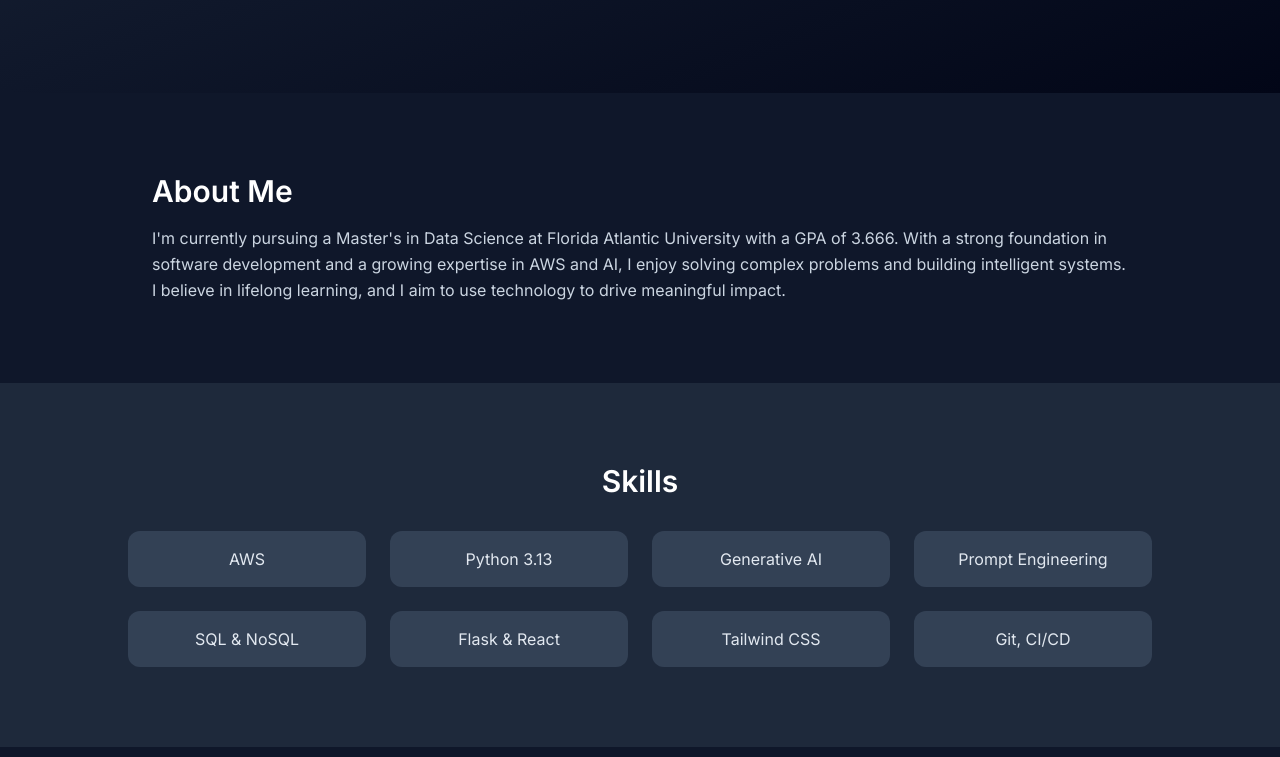
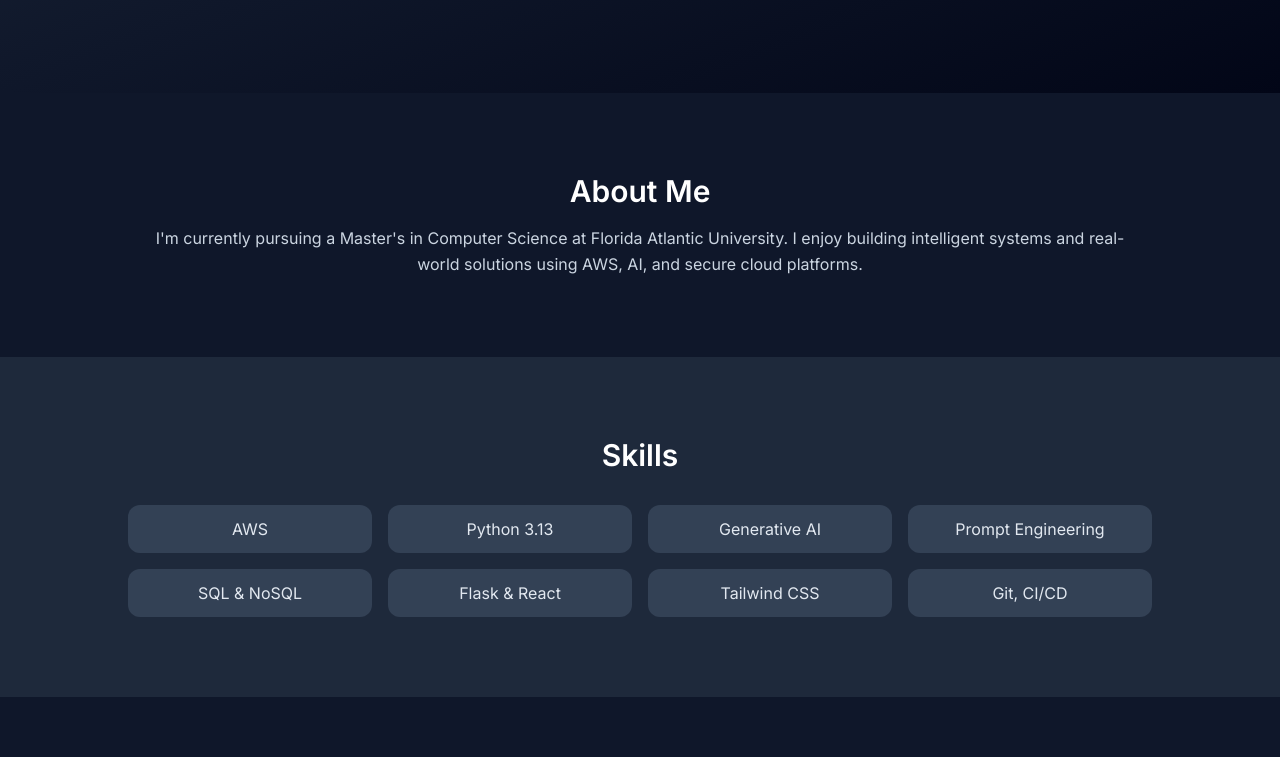
Before and after one commit to tadadipavan/portfolio, a plain HTML site: page index.html in a window 1280 px wide. Shown: the part 463-1220 px from the top of the page. Drawn offline with nearby package versions, Linux system fonts and the light colour scheme.

Commit message:
Update index.html

```diff
--- a/index.html
+++ b/index.html
@@ -15,9 +15,9 @@
 
   <!-- Navbar -->
   <header class="sticky top-0 bg-slate-800/80 backdrop-blur z-50 shadow">
-    <nav class="max-w-7xl mx-auto px-4 py-4 flex justify-between items-center">
+    <nav class="max-w-7xl mx-auto px-4 py-4 flex flex-wrap justify-between items-center">
       <h1 class="text-2xl font-bold">Pavan Thadari</h1>
-      <ul class="flex space-x-6 text-sm font-medium">
+      <ul class="flex flex-wrap gap-4 text-sm font-medium justify-center sm:justify-end mt-4 sm:mt-0">
         <li><a href="index.html" class="hover:text-teal-400">Home</a></li>
         <li><a href="index.html#about" class="hover:text-teal-400">About</a></li>
         <li><a href="index.html#skills" class="hover:text-teal-400">Skills</a></li>
@@ -30,44 +30,43 @@
   </header>
 
   <!-- Hero -->
-  <section id="home" class="text-center py-24 px-6 bg-gradient-to-br from-slate-800 via-slate-900 to-slate-950">
-    <img src="profile.jpg" alt="Pavan Thadari" class="w-32 h-32 rounded-full mx-auto mb-6 border-4 border-white/20 shadow-lg">
-    <h2 class="text-5xl font-extrabold mb-4">Hey, I'm Pavan</h2>
-    <p class="text-xl text-slate-300 max-w-xl mx-auto">
+  <section id="home" class="text-center py-16 px-4 sm:py-24 bg-gradient-to-br from-slate-800 via-slate-900 to-slate-950">
+    <img src="profile.jpg" alt="Pavan Thadari" class="w-24 h-24 sm:w-32 sm:h-32 rounded-full mx-auto mb-6 border-4 border-white/20 shadow-lg">
+    <h2 class="text-3xl sm:text-5xl font-extrabold mb-4">Hey, I'm Pavan</h2>
+    <p class="text-lg sm:text-xl text-slate-300 max-w-xl mx-auto">
       M.S. Computer Science student at Florida Atlantic University with a GPA of 3.77. Experienced in Microsoft Dynamics 365, AWS, Generative AI, and full SDLC automation.
     </p>
   </section>
 
   <!-- About -->
-  <section id="about" class="py-20 max-w-5xl mx-auto px-6">
-    <h3 class="text-3xl font-semibold mb-4">About Me</h3>
-    <p class="text-slate-300 leading-relaxed">
-      I'm currently pursuing a Master's in Data Science at Florida Atlantic University with a GPA of 3.666.
-      With a strong foundation in software development and a growing expertise in AWS and AI, I enjoy solving complex problems and building intelligent systems. I believe in lifelong learning, and I aim to use technology to drive meaningful impact.
+  <section id="about" class="py-16 sm:py-20 max-w-5xl mx-auto px-4 sm:px-6">
+    <h3 class="text-3xl font-semibold mb-4 text-center">About Me</h3>
+    <p class="text-slate-300 leading-relaxed text-center">
+      I'm currently pursuing a Master's in Computer Science at Florida Atlantic University. I enjoy building intelligent systems and real-world solutions using AWS, AI, and secure cloud platforms.
     </p>
   </section>
 
   <!-- Skills -->
-  <section id="skills" class="py-20 bg-slate-800 px-6">
+  <section id="skills" class="py-16 sm:py-20 bg-slate-800 px-4 sm:px-6">
     <div class="max-w-5xl mx-auto">
       <h3 class="text-3xl font-semibold mb-8 text-center">Skills</h3>
-      <div class="grid grid-cols-2 md:grid-cols-4 gap-6 text-center text-slate-200">
-        <div class="bg-slate-700 p-4 rounded-xl">AWS</div>
-        <div class="bg-slate-700 p-4 rounded-xl">Python 3.13</div>
-        <div class="bg-slate-700 p-4 rounded-xl">Generative AI</div>
-        <div class="bg-slate-700 p-4 rounded-xl">Prompt Engineering</div>
-        <div class="bg-slate-700 p-4 rounded-xl">SQL & NoSQL</div>
-        <div class="bg-slate-700 p-4 rounded-xl">Flask & React</div>
-        <div class="bg-slate-700 p-4 rounded-xl">Tailwind CSS</div>
-        <div class="bg-slate-700 p-4 rounded-xl">Git, CI/CD</div>
+      <div class="grid grid-cols-2 sm:grid-cols-3 md:grid-cols-4 gap-4 text-center text-slate-200">
+        <div class="bg-slate-700 p-3 rounded-xl">AWS</div>
+        <div class="bg-slate-700 p-3 rounded-xl">Python 3.13</div>
+        <div class="bg-slate-700 p-3 rounded-xl">Generative AI</div>
+        <div class="bg-slate-700 p-3 rounded-xl">Prompt Engineering</div>
+        <div class="bg-slate-700 p-3 rounded-xl">SQL & NoSQL</div>
+        <div class="bg-slate-700 p-3 rounded-xl">Flask & React</div>
+        <div class="bg-slate-700 p-3 rounded-xl">Tailwind CSS</div>
+        <div class="bg-slate-700 p-3 rounded-xl">Git, CI/CD</div>
       </div>
     </div>
   </section>
 
   <!-- Projects -->
-  <section id="projects" class="py-20 px-6 max-w-5xl mx-auto">
+  <section id="projects" class="py-16 sm:py-20 px-4 sm:px-6 max-w-5xl mx-auto">
     <h3 class="text-3xl font-semibold mb-8 text-center">Projects & Blog</h3>
-    <div class="grid gap-6 md:grid-cols-2">
+    <div class="grid gap-6 sm:grid-cols-2">
       <div class="bg-slate-800 rounded-2xl p-6 shadow hover:shadow-xl transition">
         <h4 class="text-xl font-semibold mb-2">AutoSDLC Architect Pro</h4>
         <p class="text-slate-300 mb-2">AI-powered Multi-Agent SDLC automation system generating requirements, UMLs, code, and test cases. Designed for academic capstone.</p>
@@ -81,7 +80,7 @@
   </section>
 
   <!-- Contact -->
-  <section id="contact" class="py-20 bg-slate-800 px-6 text-center">
+  <section id="contact" class="py-16 sm:py-20 bg-slate-800 px-4 sm:px-6 text-center">
     <h3 class="text-3xl font-semibold mb-4">Get in Touch</h3>
     <p class="text-slate-300 mb-6">Email me or reach out via LinkedIn for collaborations or tech discussions!</p>
     <p class="text-slate-400">
```
